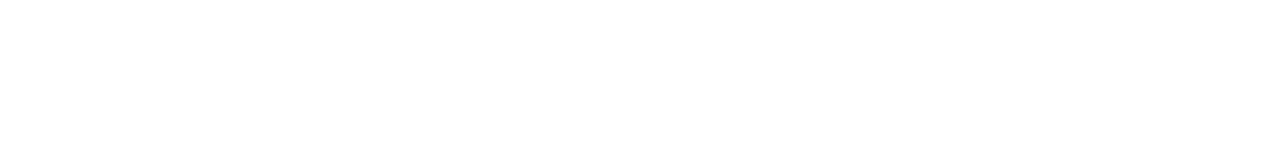
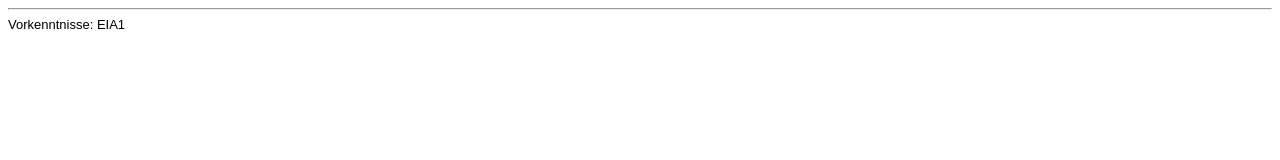
Before and after one commit to melreinhardt/mrhdt.eia2, a plain HTML site: page Steckbrief/steckbrief.htm in a window 1280 px wide. Drawn offline with Linux system fonts and the light colour scheme.

Commit message:
Update steckbrief.htm

```diff
--- a/Steckbrief/steckbrief.htm
+++ b/Steckbrief/steckbrief.htm
@@ -13,5 +13,8 @@ body {
 </head>
 <body>
 	<!-- Hier die Links zu den gelösten Aufgaben einstellen, aktuelle oben, alte stehen lassen! Format: Aufgabenbezeichnung, Datum -->
+
+<hr>
+Vorkenntnisse: EIA1
 </body>
 </html>
```
